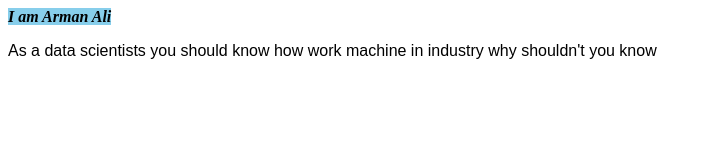
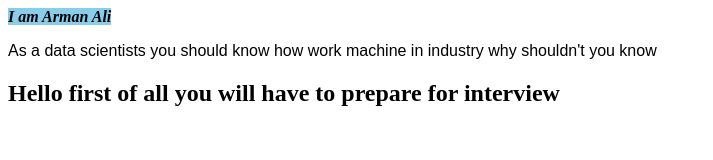
Before and after one commit to ArmanAli1234/mynam-3, a plain HTML site: page index.html in a window 1280 px wide. Shown: the whole page, without its empty margins (0-713 px from the left). Drawn offline with Linux system fonts and the light colour scheme.

Commit message:
Modified html

```diff
--- a/index.html
+++ b/index.html
@@ -9,6 +9,7 @@
 <body>
     <b>I am Arman Ali </b>
     <p>As a data scientists you should know how work machine in industry why shouldn't you know</p>
+    <h2>Hello first of all you will have to prepare for interview </h2>
 
 </body>
 </html>
```
